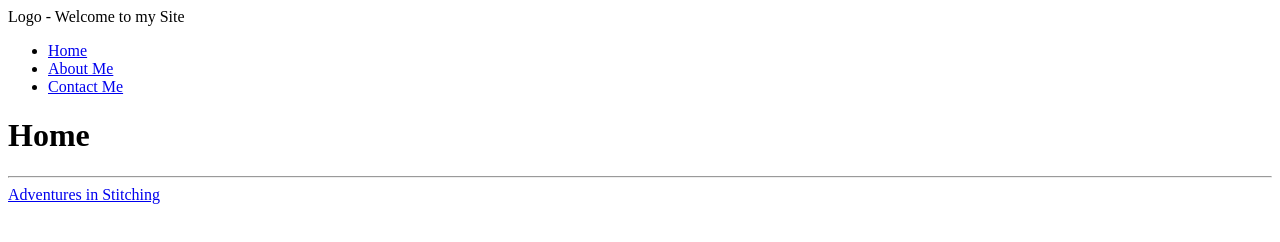
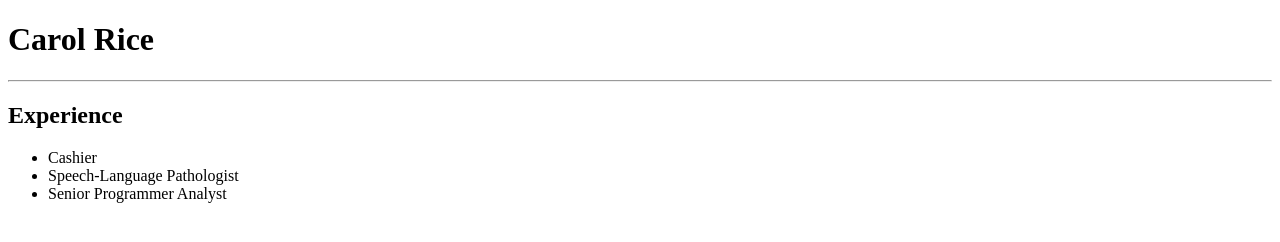
Before and after one commit to CarolERice/stack-skills-course, a plain HTML site: page index.html in a window 1280 px wide. Drawn offline with Linux system fonts and the light colour scheme.

Commit message:
Update index.html
new content

```diff
--- a/index.html
+++ b/index.html
@@ -2,25 +2,19 @@
 <html>
 
 <head>
-    <title>Home</title>
+    <title>Carol E Rice</title>
 </head>
 
 <body>
-    <header>
-        <div> Logo - Welcome to my Site</div>
-        <nav>
-            <ul>
-                <li><a href="index.html">Home</a></li>
-                <li><a href="About.html">About Me</a></li>
-                <li><a href="Contact.html">Contact Me</a></li>
-            </ul>
+    <h1>Carol Rice</h1>
+    <hr>
+    <h2>Experience</h2>
+        <ul>
+            <li>Cashier</li>
+            <li>Speech-Language Pathologist</li>
+            <li>Senior Programmer Analyst</li>
+        </ul>
 
-        </nav>
-
-    </header>
-    <h1>Home</h1>
-    <hr>
-    <a href="https://stitchingadventures.com/">Adventures in Stitching</a>
 </body>
 
 </html>
```
